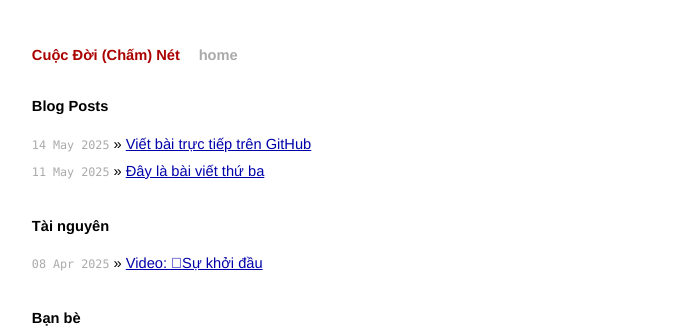
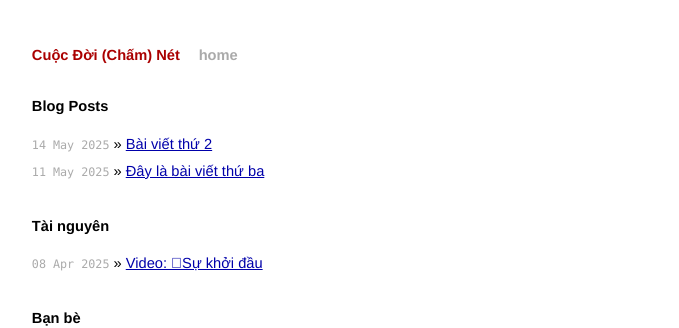
Before and after one commit to tanghongtin/cuocdoi, a Jekyll site: the page built from index.html, in a window 1280 px wide. Shown: the top 328 px of the page, without its empty margins (300-979 px from the left). Built offline with Jekyll 4.4.1, drawn with Linux system fonts in a browser that asks for light colours; a file with an impossible date is left out.

Commit message:
Update and rename 2025-05-14-bai-mau.md to 2025-05-14-thu-hai.md

```diff
--- a/_posts/2025-05-14-bai-mau.md
+++ b/_posts/2025-05-14-thu-hai.md
@@ -1,8 +1,9 @@
 ---
 layout: post
-title: Viết bài trực tiếp trên GitHub
+title: Bài viết thứ 2
 ---
 
 ## Hướng dẫn
 
+Bài viết thứ 2
 Bài viết này hướng dẫn cách viết bài Jekyll trực tiếp trên GitHub mà không cần cài đặt máy tính cá nhân.
```
